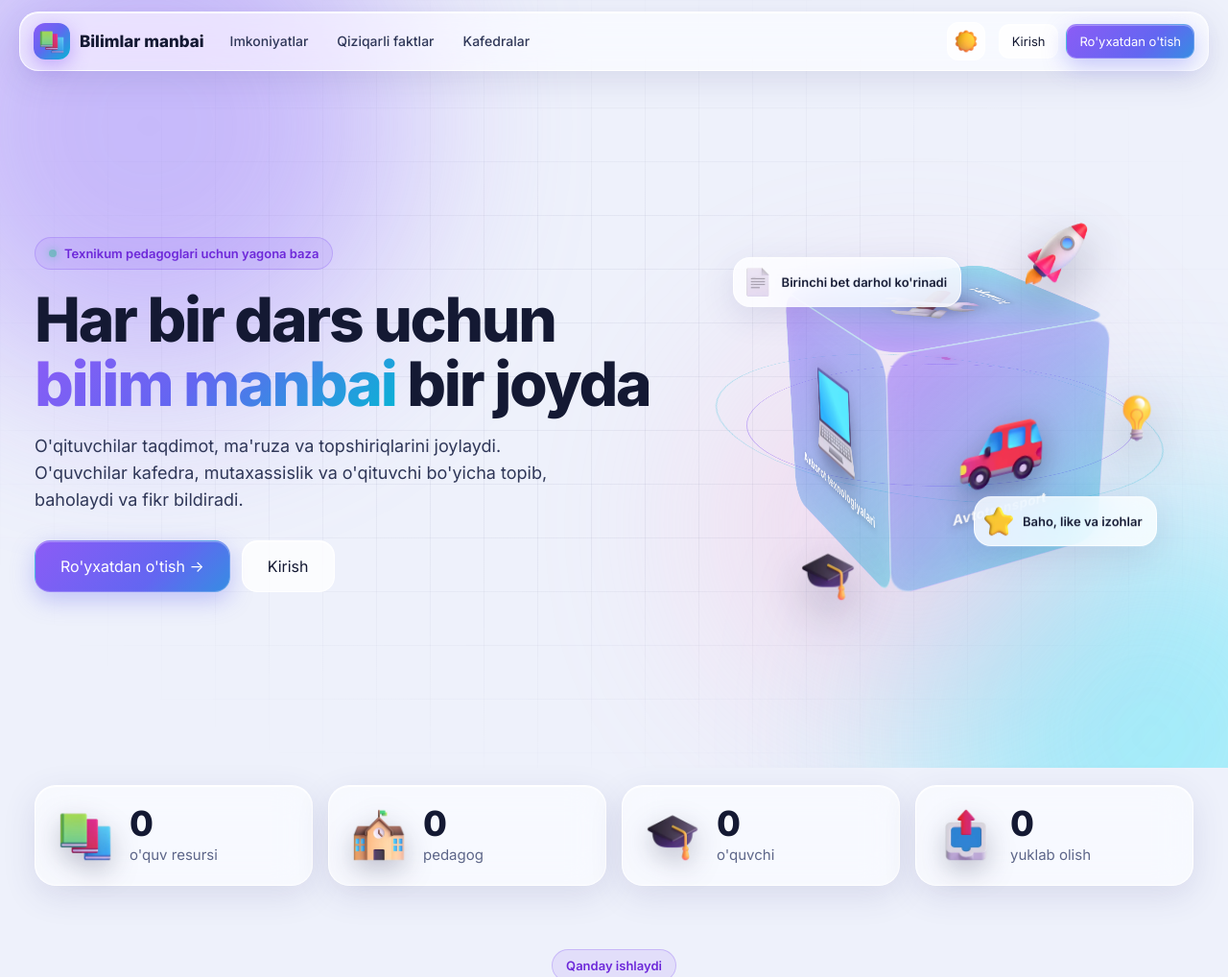
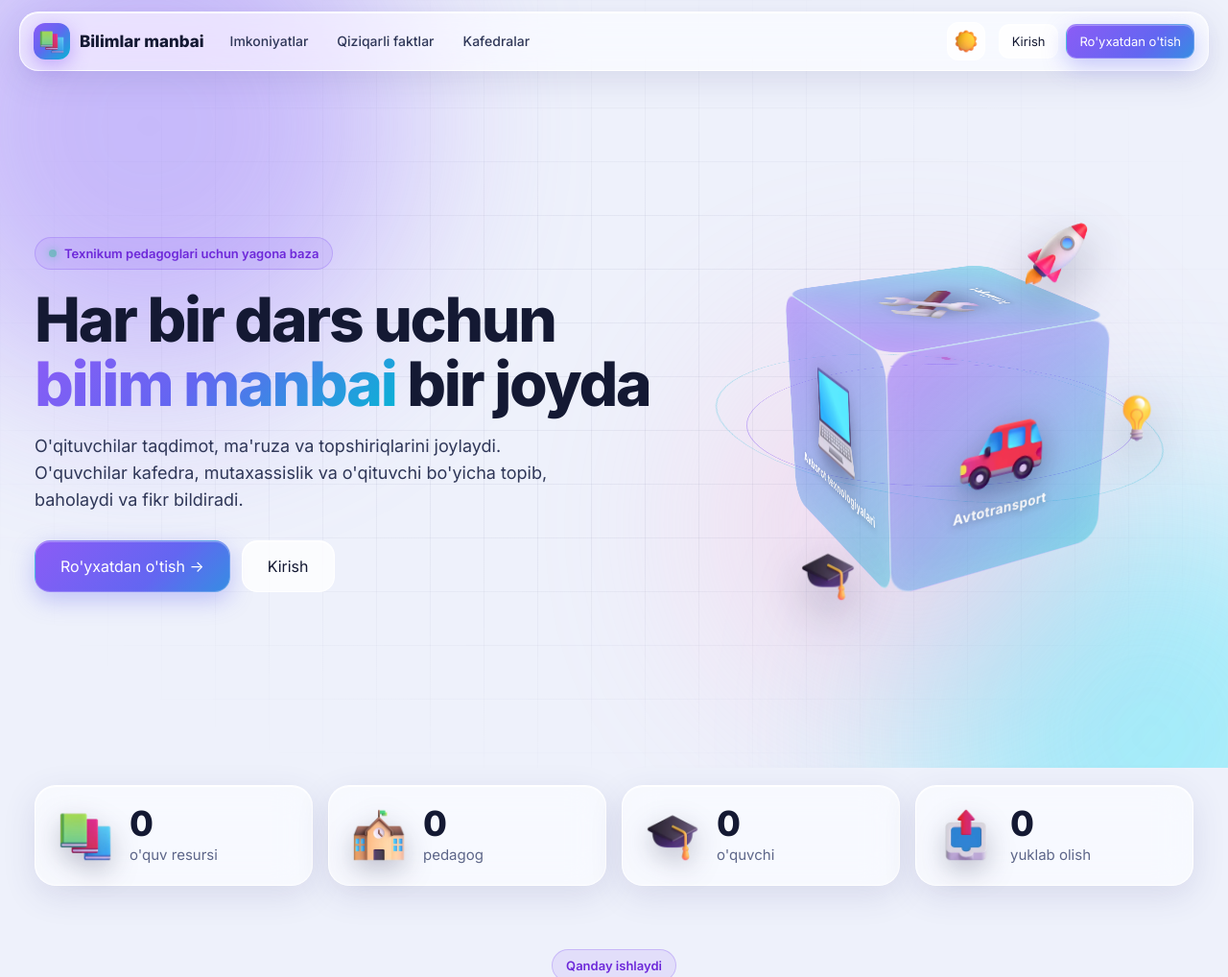
Before and after one commit to Jasurbekmurphy/bilim, a Flask app: page / in a window 1280 px wide. Shown: the top 1018 px of the page at 96% size. Run offline with Flask 3, Linux system fonts and the light colour scheme; data comes from the database, SQL or seed files in the repository; data that the repository does not hold is empty.

Commit message:
Landingdagi suzuvchi yozuvlarni olib tashlash
Co-Authored-By: Claude Opus 5.5 (1M context) <noreply@anthropic.com>
Claude-Session: https://claude.ai/code/session_01K2etq6m1XiBcdyVgJJ7RKq

```diff
--- a/static/style.css
+++ b/static/style.css
@@ -275,11 +275,6 @@ code { background: var(--tint-2); padding: 2px 7px; border-radius: 6px; }
 @media (max-width: 420px) { .scene { width: 260px; height: 260px; } .f1 { transform: translateZ(80px); } .f2 { transform: rotateY(90deg) translateZ(80px); }
   .f3 { transform: rotateY(180deg) translateZ(80px); } .f4 { transform: rotateY(-90deg) translateZ(80px); } .f5 { transform: rotateX(90deg) translateZ(80px); }
   .f6 { transform: rotateX(-90deg) translateZ(80px); } .face img { width: 70px; height: 70px; } }
-.float { position: absolute; display: flex; align-items: center; gap: 8px; border-radius: 18px; background: var(--glass-strong); border: 1px solid var(--glass-border);
-  backdrop-filter: var(--blur); padding: 8px 14px 8px 8px; font-size: 13px; font-weight: 600; box-shadow: var(--shadow); animation: bob 6s ease-in-out infinite; white-space: nowrap; z-index: 2; }
-.float img { width: 34px; height: 34px; }
-.float.a { top: 2%; left: -14%; } .float.b { bottom: 6%; right: -16%; animation-delay: -3s; }
-@media (max-width: 900px) { .float.a { left: -4%; } .float.b { right: -4%; } }
 @keyframes bob { 50% { transform: translateY(-14px); } }
 /* Fon bo'ylab suzuvchi 3D ikonkalar */
 .hero-icons img { position: absolute; z-index: 1; pointer-events: none; filter: drop-shadow(0 18px 24px rgba(20,20,60,.3)); animation: bob 7s ease-in-out infinite; }
--- a/templates/landing.html
+++ b/templates/landing.html
@@ -14,8 +14,6 @@
   <div class="scene" id="scene">
     <div class="hero-icons"><img class="h1" src="{{ url_for('static', filename='icons/rocket.webp') }}" alt=""><img class="h2" src="{{ url_for('static', filename='icons/cap.webp') }}" alt=""><img class="h3" src="{{ url_for('static', filename='icons/bulb.webp') }}" alt=""></div>
     <div class="orbit"></div><div class="orbit o2"></div>
-    <div class="float a"><img src="{{ url_for('static', filename='icons/page.webp') }}" alt=""> Birinchi bet darhol ko'rinadi</div>
-    <div class="float b"><img src="{{ url_for('static', filename='icons/star.webp') }}" alt=""> Baho, like va izohlar</div>
     <div class="cube-wrap" id="cube-wrap">
       <div class="cube">
         <div class="face f1"><div><img src="{{ url_for('static', filename='icons/gear.webp') }}" alt=""><span>Mashinasozlik</span></div></div>
```
